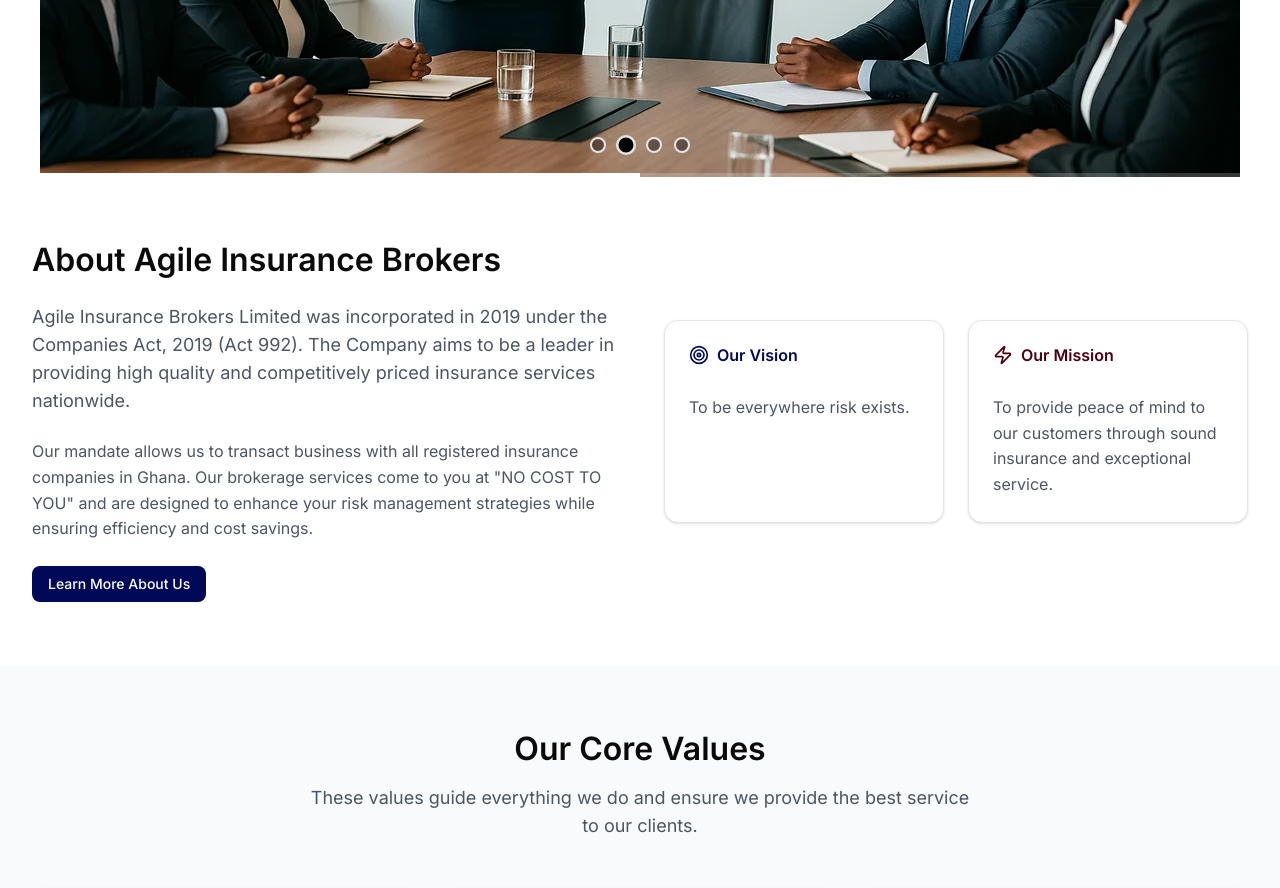
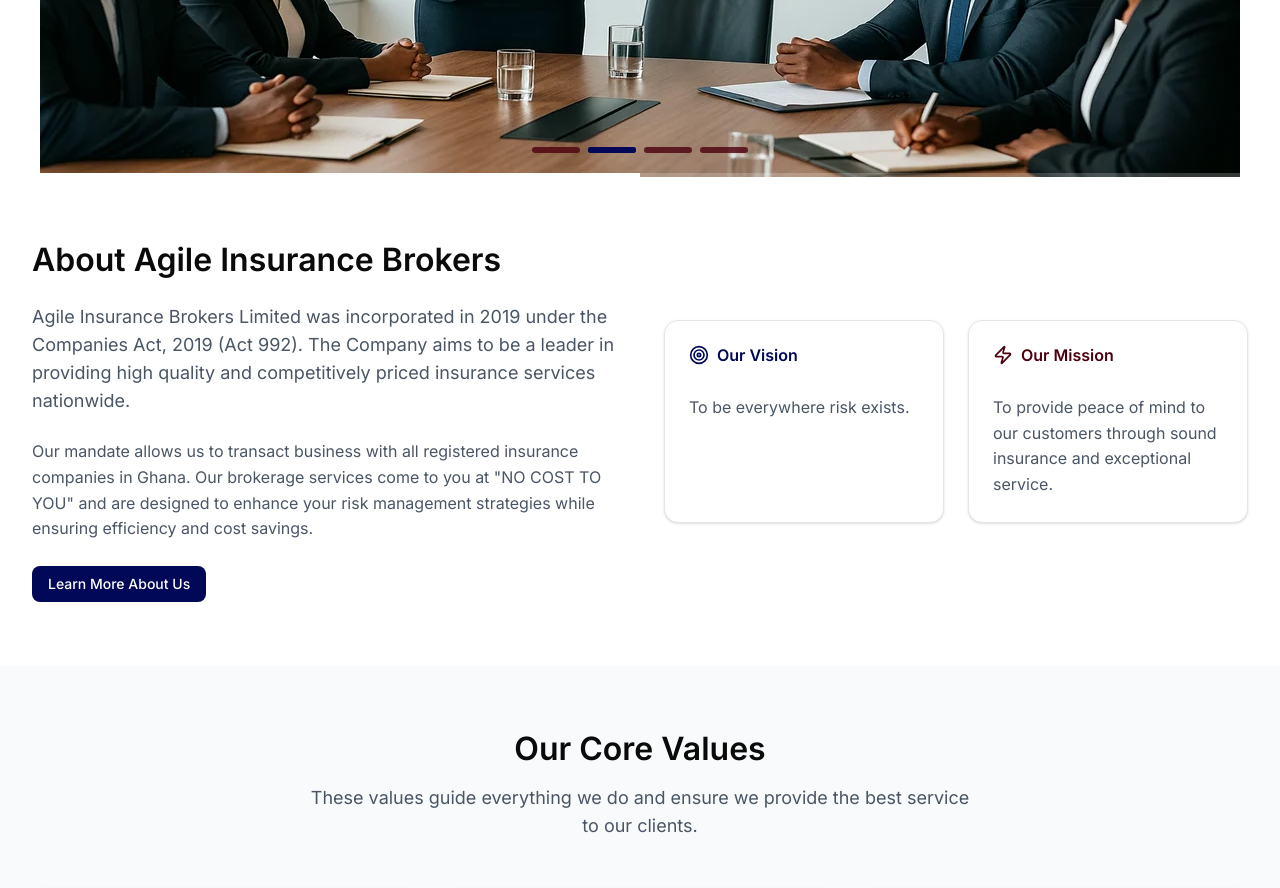
Before and after one commit to KakraGeek/agile_insurance_brokers, a Next.js app: page / in a window 1280 px wide. Shown: the part 840-1728 px from the top of the page. Built offline with nearby package versions, Linux system fonts and the light colour scheme.

Commit message:
Final_UI_polishing_31-07-25

```diff
--- a/src/components/HeroSlider.tsx
+++ b/src/components/HeroSlider.tsx
@@ -53,13 +53,7 @@
     setShowTagline(false);
   }, [currentSlide]);
 
-  const nextSlide = () => {
-    setCurrentSlide((prev) => (prev + 1) % slides.length);
-  };
 
-  const prevSlide = () => {
-    setCurrentSlide((prev) => (prev - 1 + slides.length) % slides.length);
-  };
 
   const goToSlide = (index: number) => {
     setCurrentSlide(index);
@@ -112,20 +106,30 @@
 
 
 
-      {/* Dots Indicator */}
-      <div className="absolute bottom-4 md:bottom-6 left-1/2 transform -translate-x-1/2 flex space-x-2 md:space-x-3 z-30">
+      {/* Modern Slider Navigation */}
+      <div className="absolute bottom-4 md:bottom-6 left-1/2 transform -translate-x-1/2 z-30">
+        <div className="flex items-center space-x-1 md:space-x-2">
           {slides.map((_, index) => (
             <button
               key={index}
               onClick={() => goToSlide(index)}
-            className={`w-3 h-3 md:w-4 md:h-4 rounded-full transition-all duration-300 border-2 ${
+              className="group relative"
+              aria-label={`Go to slide ${index + 1}`}
+            >
+              <div className={`w-8 h-1 md:w-12 md:h-1.5 rounded-full transition-all duration-500 ${
                 index === currentSlide
-                ? "bg-black border-black scale-125 shadow-lg"
-                : "bg-black/40 border-black/60 hover:bg-black/60 hover:border-black/80 hover:scale-110"
-            }`}
-            aria-label={`Go to slide ${index + 1}`}
-          />
+                  ? "bg-primary shadow-lg"
+                  : "bg-secondary/80 hover:bg-secondary"
+              }`}>
+                <div className={`h-full rounded-full transition-all duration-500 ${
+                  index === currentSlide
+                    ? "bg-primary w-full"
+                    : "bg-secondary w-0 group-hover:w-full"
+                }`} />
+              </div>
+            </button>
           ))}
+        </div>
       </div>
 
       {/* Slide Counter */}
--- a/src/components/Navigation.tsx
+++ b/src/components/Navigation.tsx
@@ -152,7 +152,7 @@
               <div className="ml-1 min-w-0">
                 {/* Full company name with proper spacing */}
                 <h1 className="text-[8px] font-bold text-primary whitespace-nowrap leading-none sm:text-[9px] md:text-[10px]">Agile Insurance</h1>
-                <p className="text-[8px] text-secondary leading-none sm:text-[9px] md:text-[10px]">Brokers Ltd</p>
+                <p className="text-[20px] text-secondary leading-none sm:text-[32px] md:text-[36px]">Brokers Ltd</p>
               </div>
             </Link>
           </div>
```
Lines whose indentation alone changed are shown as unchanged.
